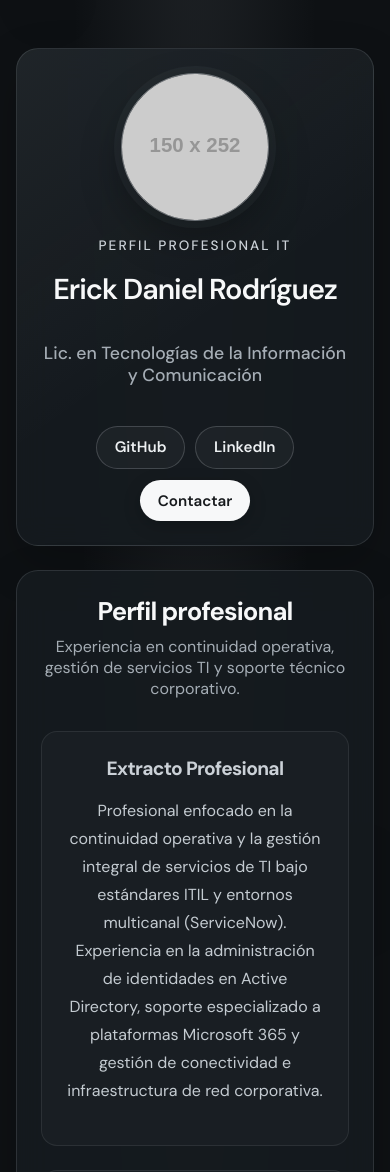
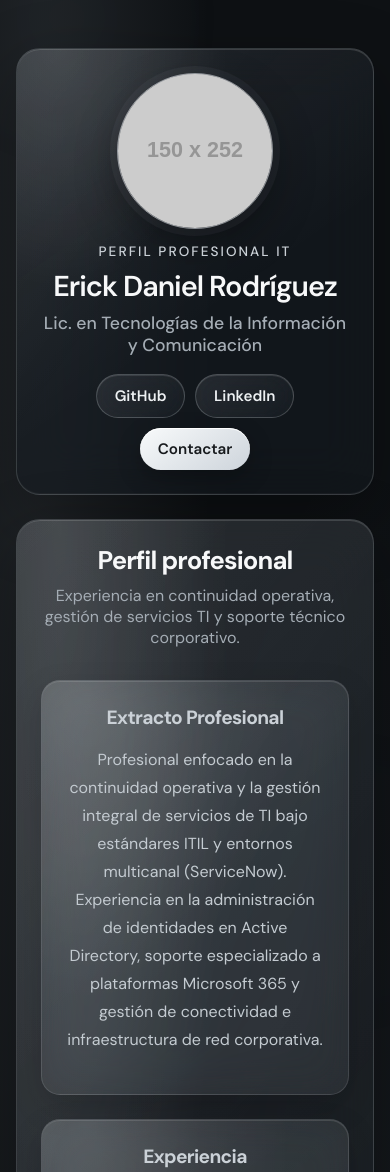
Before and after one commit to Daner1ck/Daner1ck.github.io, a plain HTML site: page docs/index.html in a window 390 px wide. Shown: the top 1172 px of the page. Drawn offline with Linux system fonts and the light colour scheme; no server answers; placeholder pictures from the web are drawn by us.

Commit message:
Add liquid glass styling to portfolio
Introduce translucent lunar glass surfaces, refined highlights, and a horizontal desktop profile layout while keeping mobile and reduced-motion behavior accessible.

Co-authored-by: copilot-swe-agent[bot] <198982749+Copilot@users.noreply.github.com>

```diff
--- a/docs/index.html
+++ b/docs/index.html
@@ -11,9 +11,9 @@
     :root {
       color-scheme: dark;
       --bg: #0e1114;
-      --surface: rgba(22, 27, 32, 0.9);
-      --surface-raised: #191e23;
-      --surface-border: rgba(219, 226, 232, 0.12);
+      --surface: rgba(22, 27, 32, 0.58);
+      --surface-raised: rgba(231, 236, 240, 0.045);
+      --surface-border: rgba(226, 232, 237, 0.16);
       --text: #edf0f2;
       --muted: #a5adb5;
       --silver: #cbd1d7;
@@ -28,7 +28,9 @@
       margin: 0;
       font-family: 'DM Sans', sans-serif;
       background:
-        radial-gradient(ellipse at 50% -20%, rgba(200, 210, 220, 0.09), transparent 46%),
+        radial-gradient(ellipse at 12% 8%, rgba(207, 217, 226, 0.1), transparent 34%),
+        radial-gradient(ellipse at 91% 42%, rgba(151, 164, 177, 0.075), transparent 38%),
+        radial-gradient(ellipse at 50% 100%, rgba(215, 222, 229, 0.045), transparent 42%),
         var(--bg);
       color: var(--text);
       min-height: 100vh;
@@ -38,24 +40,24 @@
     .bg-blob {
       position: fixed;
       filter: blur(100px);
-      opacity: 0.16;
+      opacity: 0.24;
       z-index: 0;
       animation: floatBlob 12s infinite ease-in-out alternate;
     }
 
     .bg-blob-1 {
-      width: 40vw;
-      height: 40vw;
-      background: radial-gradient(circle, rgba(196, 205, 214, 0.3) 0%, transparent 70%);
+      width: 48vw;
+      height: 48vw;
+      background: radial-gradient(circle, rgba(196, 205, 214, 0.34) 0%, transparent 70%);
       top: -10%;
       left: -10%;
       border-radius: 50%;
     }
 
     .bg-blob-2 {
-      width: 50vw;
-      height: 50vw;
-      background: radial-gradient(circle, rgba(142, 153, 164, 0.22) 0%, transparent 70%);
+      width: 56vw;
+      height: 56vw;
+      background: radial-gradient(circle, rgba(176, 187, 198, 0.24) 0%, transparent 70%);
       bottom: -15%;
       right: -10%;
       border-radius: 50%;
@@ -64,7 +66,7 @@
 
     @keyframes floatBlob {
       0% { transform: translate(0, 0) scale(1) rotate(0deg); }
-      100% { transform: translate(24px, 18px) scale(1.05); }
+      100% { transform: translate(34px, 22px) scale(1.07); }
     }
 
     .container {
@@ -83,11 +85,32 @@
     }
 
     .hero, .section, .footer {
-      background: var(--surface);
+      position: relative;
+      isolation: isolate;
+      overflow: hidden;
+      background:
+        linear-gradient(135deg, rgba(255, 255, 255, 0.075), rgba(255, 255, 255, 0.018) 48%, rgba(196, 208, 220, 0.045)),
+        var(--surface);
       border: 1px solid var(--surface-border);
-      border-radius: 22px;
-      backdrop-filter: blur(16px);
-      box-shadow: 0 18px 48px rgba(0, 0, 0, 0.18);
+      border-radius: 24px;
+      -webkit-backdrop-filter: blur(26px) saturate(145%);
+      backdrop-filter: blur(26px) saturate(145%);
+      box-shadow:
+        inset 0 1px 0 rgba(255, 255, 255, 0.14),
+        inset 0 -1px 0 rgba(255, 255, 255, 0.035),
+        0 24px 70px rgba(0, 0, 0, 0.32);
+    }
+
+    .hero::before, .section::before, .footer::before {
+      content: "";
+      position: absolute;
+      inset: 0;
+      z-index: -1;
+      border-radius: inherit;
+      background:
+        radial-gradient(ellipse at 12% 0%, rgba(255, 255, 255, 0.12), transparent 38%),
+        linear-gradient(125deg, rgba(255, 255, 255, 0.035), transparent 42%);
+      pointer-events: none;
     }
 
     .hero, .section {
@@ -97,55 +120,69 @@
 
     .hero {
       background:
-        linear-gradient(145deg, rgba(219, 226, 232, 0.055), transparent 55%),
+        linear-gradient(145deg, rgba(232, 237, 242, 0.08), transparent 58%),
         var(--surface);
     }
 
     .profile {
-      display: flex;
-      flex-direction: column;
+      display: grid;
+      grid-template-columns: 170px minmax(0, 1fr);
+      grid-template-rows: auto auto auto auto;
       align-items: center;
-      text-align: center;
-      gap: 1rem;
+      column-gap: clamp(2rem, 6vw, 4rem);
+      row-gap: 0.45rem;
+      text-align: left;
     }
 
     .avatar {
-      width: 148px;
-      height: 148px;
+      grid-column: 1;
+      grid-row: 1 / 5;
+      justify-self: center;
+      width: 156px;
+      height: 156px;
       border-radius: 50%;
       object-fit: cover;
-      border: 1px solid rgba(226, 232, 237, 0.42);
-      box-shadow: 0 0 0 7px rgba(226, 232, 237, 0.035), 0 18px 42px rgba(0, 0, 0, 0.3);
+      border: 1px solid rgba(239, 243, 247, 0.55);
+      box-shadow:
+        0 0 0 7px rgba(226, 232, 237, 0.045),
+        0 16px 42px rgba(0, 0, 0, 0.35),
+        inset 0 1px 0 rgba(255, 255, 255, 0.4);
     }
 
     .kicker {
+      grid-column: 2;
       text-transform: uppercase;
       letter-spacing: 0.15em;
       color: var(--silver);
       margin: 0;
       font-size: 0.85rem;
       font-weight: 500;
+      text-align: left;
     }
 
     h1 {
+      grid-column: 2;
+      text-align: left;
       font-size: clamp(2rem, 4vw, 3rem);
       font-weight: 600;
       color: var(--white);
     }
 
     .career-title {
+      grid-column: 2;
       color: var(--muted);
       font-size: 1.1rem;
       font-weight: 500;
-      margin-bottom: 0.5rem;
+      margin: 0;
     }
 
     .links {
+      grid-column: 2;
       display: flex;
       gap: 1rem;
       flex-wrap: wrap;
-      justify-content: center;
-      margin-top: 1rem;
+      justify-content: flex-start;
+      margin-top: 0.55rem;
     }
 
     .btn {
@@ -165,9 +202,11 @@
     }
 
     .btn-primary {
-      background: var(--white);
+      background: linear-gradient(145deg, #f8fafb, #cdd4db);
       color: #171a1d;
-      box-shadow: 0 5px 18px rgba(0, 0, 0, 0.2);
+      box-shadow:
+        inset 0 1px 0 rgba(255, 255, 255, 0.95),
+        0 8px 24px rgba(0, 0, 0, 0.24);
     }
 
     .btn-primary:hover {
@@ -175,9 +214,12 @@
     }
 
     .btn-secondary, .btn-outline {
-      background: rgba(255, 255, 255, 0.035);
-      border: 1px solid rgba(219, 226, 232, 0.2);
+      background: linear-gradient(135deg, rgba(255, 255, 255, 0.085), rgba(255, 255, 255, 0.025));
+      border: 1px solid rgba(226, 232, 237, 0.22);
       color: var(--text);
+      -webkit-backdrop-filter: blur(16px) saturate(140%);
+      backdrop-filter: blur(16px) saturate(140%);
+      box-shadow: inset 0 1px 0 rgba(255, 255, 255, 0.11);
     }
 
     .btn-secondary:hover, .btn-outline:hover {
@@ -214,26 +256,72 @@
     }
 
     .info-card {
-      background: var(--surface-raised);
-      border: 1px solid rgba(219, 226, 232, 0.09);
-      border-radius: 16px;
+      position: relative;
+      isolation: isolate;
+      overflow: hidden;
+      background:
+        linear-gradient(145deg, rgba(255, 255, 255, 0.075), rgba(255, 255, 255, 0.018) 55%),
+        var(--surface-raised);
+      border: 1px solid rgba(226, 232, 237, 0.13);
+      border-radius: 19px;
       padding: 1.5rem;
-      transition: transform 0.3s ease, background-color 0.3s ease, border-color 0.3s ease, opacity 0.7s ease;
+      -webkit-backdrop-filter: blur(22px) saturate(140%);
+      backdrop-filter: blur(22px) saturate(140%);
+      box-shadow:
+        inset 0 1px 0 rgba(255, 255, 255, 0.12),
+        0 12px 32px rgba(0, 0, 0, 0.16);
+      transition: transform 0.4s ease, background-color 0.4s ease, border-color 0.4s ease, opacity 0.7s ease, box-shadow 0.4s ease;
+    }
+
+    .info-card::before, .game-card::before {
+      content: "";
+      position: absolute;
+      inset: 0;
+      z-index: -1;
+      border-radius: inherit;
+      background: radial-gradient(ellipse at 15% 0%, rgba(255, 255, 255, 0.09), transparent 55%);
+      pointer-events: none;
+    }
+
+    .info-card::after, .game-card::after {
+      content: "";
+      position: absolute;
+      top: -60%;
+      bottom: -60%;
+      left: -75%;
+      z-index: 1;
+      width: 48%;
+      transform: skewX(-18deg);
+      background: linear-gradient(90deg, transparent, rgba(255, 255, 255, 0.075), transparent);
+      transition: left 0.9s cubic-bezier(0.2, 0.65, 0.3, 1);
+      pointer-events: none;
+    }
+
+    .info-card > *, .game-card > * {
+      position: relative;
+      z-index: 2;
     }
 
     .info-card:hover {
-      transform: translateY(-3px);
-      background: #1d2329;
-      border-color: rgba(219, 226, 232, 0.18);
+      transform: translateY(-5px);
+      background-color: rgba(255, 255, 255, 0.065);
+      border-color: rgba(237, 242, 246, 0.27);
+      box-shadow:
+        inset 0 1px 0 rgba(255, 255, 255, 0.18),
+        0 20px 46px rgba(0, 0, 0, 0.25);
+    }
+
+    .info-card:hover::after, .game-card:hover::after {
+      left: 130%;
     }
 
     .info-card-wide {
       grid-column: 1 / -1;
     }
 
-    .info-card:nth-child(2) { transition-delay: 0.06s; }
-    .info-card:nth-child(3) { transition-delay: 0.12s; }
-    .info-card:nth-child(4) { transition-delay: 0.18s; }
+    .js-enabled .info-card:nth-child(2):not(.visible) { transition-delay: 0.06s; }
+    .js-enabled .info-card:nth-child(3):not(.visible) { transition-delay: 0.12s; }
+    .js-enabled .info-card:nth-child(4):not(.visible) { transition-delay: 0.18s; }
 
     .info-card h3 {
       color: var(--silver);
@@ -276,17 +364,31 @@
     }
 
     .game-card {
-      background: var(--surface-raised);
-      border: 1px solid rgba(219, 226, 232, 0.1);
-      border-radius: 18px;
+      position: relative;
+      isolation: isolate;
+      overflow: hidden;
+      background:
+        linear-gradient(145deg, rgba(255, 255, 255, 0.075), rgba(255, 255, 255, 0.018) 55%),
+        var(--surface-raised);
+      border: 1px solid rgba(226, 232, 237, 0.13);
+      border-radius: 20px;
       padding: 1.5rem;
       display: flex;
       flex-direction: column;
       align-items: center;
-      transition: border-color 0.3s ease, opacity 0.7s ease, transform 0.7s ease;
+      -webkit-backdrop-filter: blur(22px) saturate(140%);
+      backdrop-filter: blur(22px) saturate(140%);
+      box-shadow: inset 0 1px 0 rgba(255, 255, 255, 0.12), 0 14px 36px rgba(0, 0, 0, 0.18);
+      transition: border-color 0.4s ease, opacity 0.7s ease, transform 0.7s ease, box-shadow 0.4s ease;
     }
 
-    .game-card:nth-child(2) {
+    .game-card:hover {
+      transform: translateY(-4px);
+      border-color: rgba(237, 242, 246, 0.24);
+      box-shadow: inset 0 1px 0 rgba(255, 255, 255, 0.16), 0 20px 48px rgba(0, 0, 0, 0.26);
+    }
+
+    .js-enabled .game-card:nth-child(2):not(.visible) {
       transition-delay: 0.1s;
     }
 
@@ -307,20 +409,22 @@
       gap: 1.5rem;
       margin-bottom: 1rem;
       font-size: 0.95rem;
-      background: rgba(255, 255, 255, 0.045);
-      border: 1px solid rgba(219, 226, 232, 0.07);
+      background: linear-gradient(135deg, rgba(255, 255, 255, 0.075), rgba(255, 255, 255, 0.025));
+      border: 1px solid rgba(226, 232, 237, 0.12);
       padding: 0.5rem 1rem;
-      border-radius: 12px;
+      border-radius: 99px;
+      -webkit-backdrop-filter: blur(14px);
+      backdrop-filter: blur(14px);
     }
 
     canvas {
       width: 100%;
       max-width: 100%;
-      border-radius: 14px;
-      background: #101418;
-      border: 1px solid rgba(219, 226, 232, 0.16);
+      border-radius: 16px;
+      background: rgba(10, 13, 16, 0.72);
+      border: 1px solid rgba(226, 232, 237, 0.18);
       margin-top: 1rem;
-      box-shadow: 0 12px 30px rgba(0, 0, 0, 0.22);
+      box-shadow: inset 0 1px 0 rgba(255, 255, 255, 0.07), 0 14px 34px rgba(0, 0, 0, 0.24);
       cursor: pointer;
     }
 
@@ -343,7 +447,7 @@
     }
 
     .reveal, .reveal-item {
-      transition: opacity 0.75s ease, transform 0.75s cubic-bezier(0.2, 0.65, 0.3, 1), background-color 0.3s ease, border-color 0.3s ease;
+      transition: opacity 0.75s ease, transform 0.75s cubic-bezier(0.2, 0.65, 0.3, 1), background-color 0.4s ease, border-color 0.4s ease, box-shadow 0.4s ease;
     }
 
     .js-enabled .reveal:not(.visible),
@@ -362,10 +466,49 @@
     }
 
     @media (max-width: 600px) {
+      .profile {
+        grid-template-columns: 1fr;
+        grid-template-rows: auto;
+        justify-items: center;
+        text-align: center;
+      }
+
+      .avatar, .kicker, h1, .career-title, .links {
+        grid-column: 1;
+      }
+
+      .avatar {
+        grid-row: auto;
+        margin-bottom: 0.4rem;
+      }
+
+      .kicker, h1, .career-title {
+        text-align: center;
+      }
+
+      .links {
+        justify-content: center;
+        margin-top: 0.7rem;
+      }
+
       h1 { font-size: 1.8rem; }
       h2 { font-size: 1.6rem; }
       .links { gap: 0.65rem; }
       .btn { padding: 0.68rem 1.1rem; }
+    }
+
+    @supports not (backdrop-filter: blur(1px)) {
+      .hero, .section, .footer, .info-card, .game-card {
+        background: #171c21;
+      }
+    }
+
+    @media (prefers-reduced-transparency: reduce) {
+      .hero, .section, .footer, .info-card, .game-card {
+        -webkit-backdrop-filter: none;
+        backdrop-filter: none;
+        background: rgba(23, 28, 33, 0.96);
+      }
     }
 
     @media (prefers-reduced-motion: reduce) {
```
